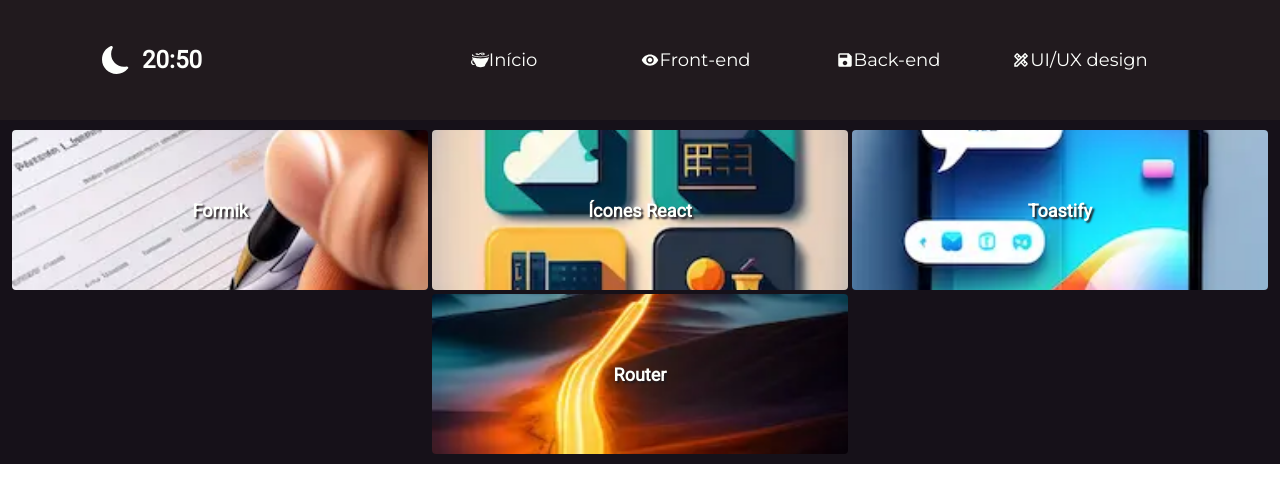
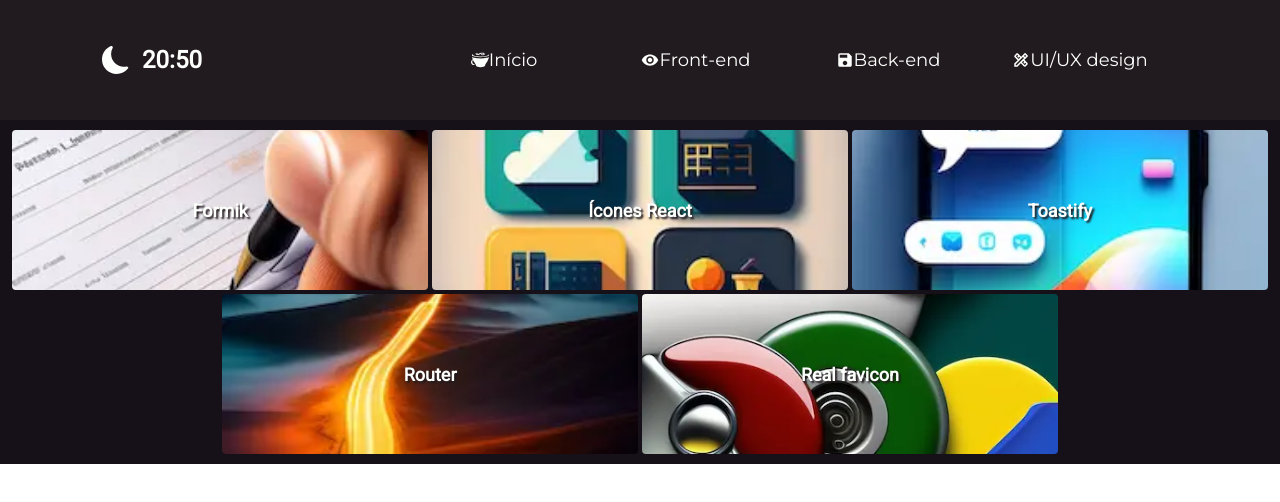
Before and after one commit to FilipeSall/LinkTaskWeather, a Next.js app: page /frontend in a window 1280 px wide. Shown: the top 502 px of the page. Built offline with nearby package versions, Linux system fonts and the light colour scheme.

Commit message:
acrescentando o site real favicon

```diff
--- a/src/app/components/shortcuts/ShortCut.module.css
+++ b/src/app/components/shortcuts/ShortCut.module.css
@@ -143,6 +143,10 @@
   background-image: url(../../../../public/shortcuts_imgs/looka.webp);
 }
 
+.realfavicon{
+  background-image: url(../../../../public/shortcuts_imgs/realfavicon.webp);
+}
+
 @media screen and (max-width:768px) {
     .shortcut__img-container{
        height: 30vh;
--- a/src/app/frontend/page.tsx
+++ b/src/app/frontend/page.tsx
@@ -28,6 +28,12 @@ function index() {
         text: 'Uma biblioteca popular para gerenciamento de rotas em aplicações web React',
         img:'router'
     },
+    {
+      title:'Real favicon',
+      href:'https://realfavicongenerator.net/',
+      text:'Crie seus ícones plataforma por plataforma e faça com que eles tenham uma ótima aparência em qualquer lugar.',
+      img:'realfavicon'
+    }
 ]
 
   return (
```
Also changed, not shown: public/shortcuts_imgs/realfavicon.webp (added).
